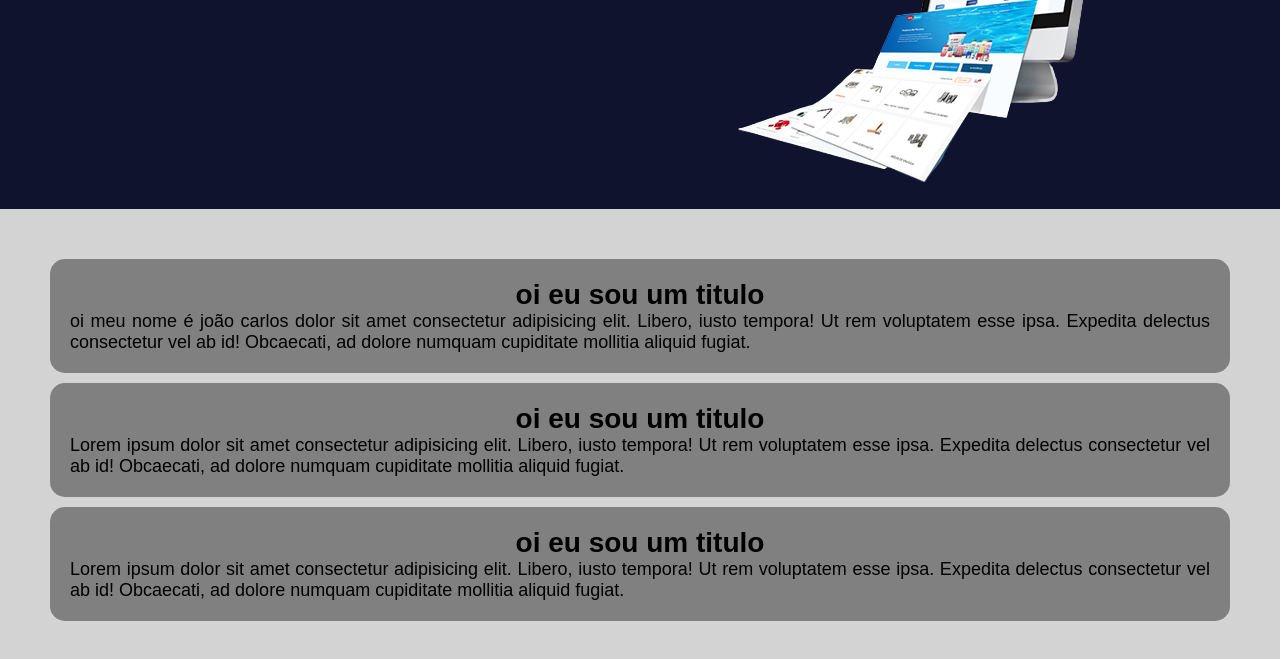
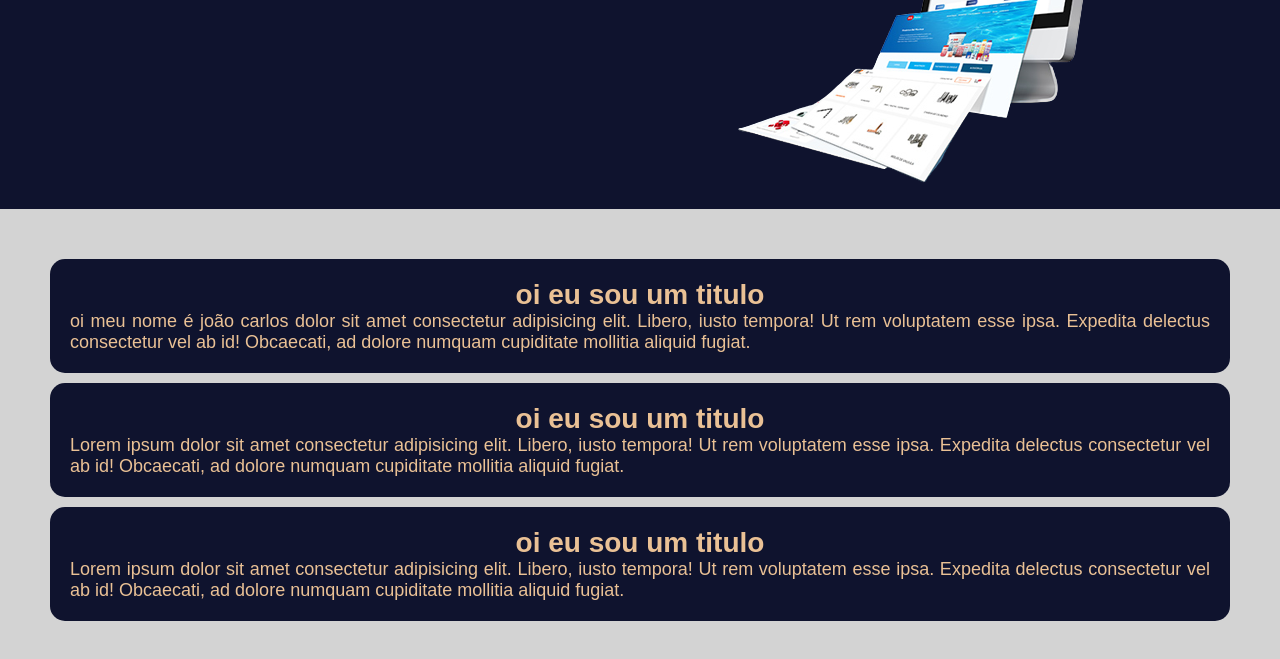
Before and after one commit to joaocarlosweb/perfilpessoal, a plain HTML site: page site/index.html in a window 1280 px wide. Shown: the part 275-934 px from the top of the page. Drawn offline with nearby package versions, Linux system fonts and the light colour scheme.

Commit message:
atualizado
nova atualização

```diff
--- a/site/estilo/estilo.css
+++ b/site/estilo/estilo.css
@@ -70,13 +70,13 @@ i.fa-solid{
 }
 .qds{
     display:inline-block;
-   width: 100%;
+    width: 100%;
     padding: 50px;
 }
 .quadros{
-    display: inline-block;
+    display:block;
     width:100%;
-    background-color: gray;
+    background-color: #0f132e;
     padding: 20px;
     margin: auto;
     margin-bottom: 10px;
@@ -88,10 +88,11 @@ i.fa-solid{
 }
 .quadros h3{
     font-size: 28px;
-    color:black;
+    color:#eac195;
 
 }
 .quadros p{
     text-align: justify;
     font-size: 18px;
+    color: #eac195;
 }
```
Also changed, not shown: site/index.html (+1 -0 lines).
